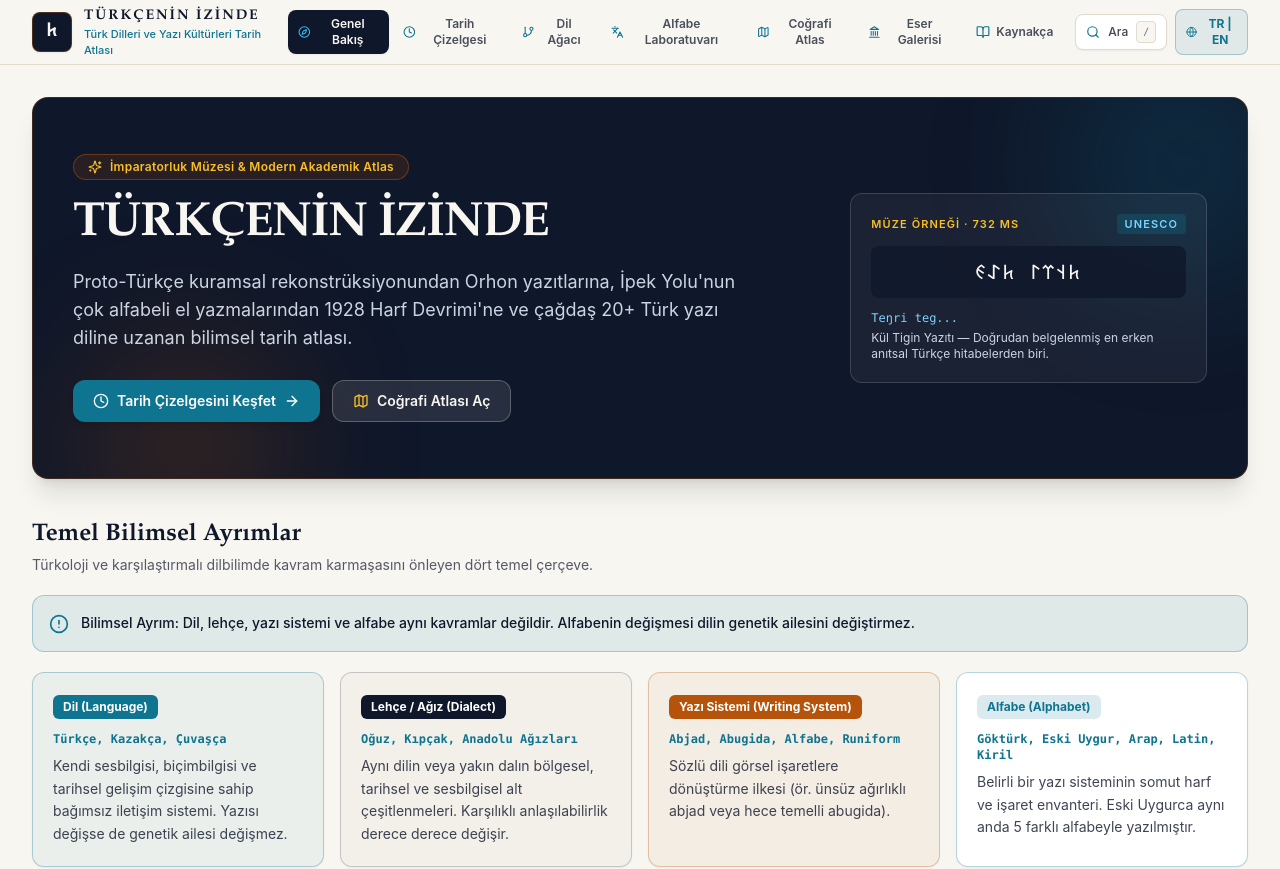
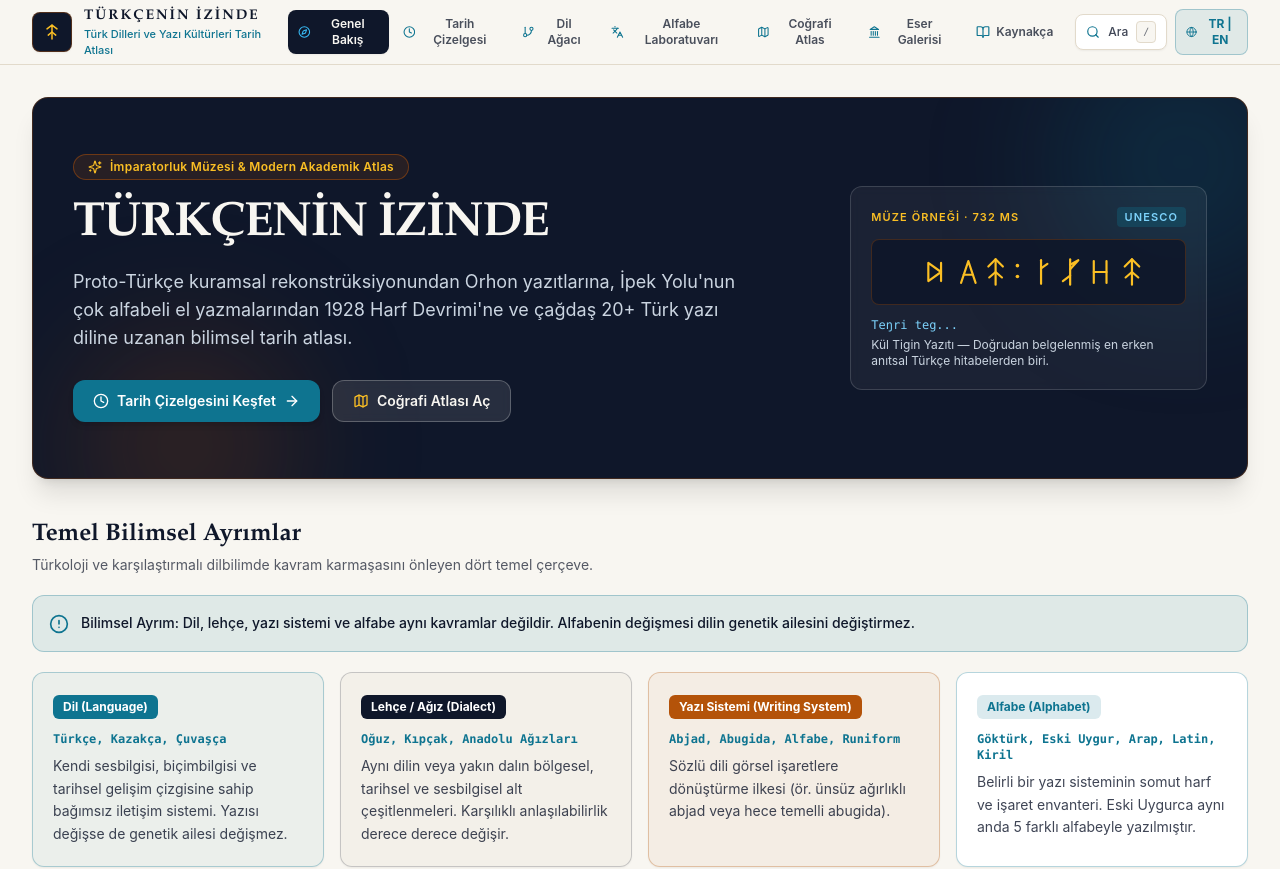
Before and after one commit to karargahprojecteal/turkcenin-izinde, a Next.js app: page / in a window 1280 px wide. Shown: the top 869 px of the page. Built offline with nearby package versions, Linux system fonts and the light colour scheme.

Commit message:
fix(ui): render crisp SVG vector glyphs for Orkhon specimens and emblem

```diff
--- a/src/components/MuseumHeader.tsx
+++ b/src/components/MuseumHeader.tsx
@@ -15,6 +15,7 @@ import {
   Globe,
 } from "lucide-react";
 import { Locale, UI_COPY } from "@/data/i18n";
+import { OrkhonEmblemSvg } from "./OrkhonVectorGlyphs";
 import { SectionId } from "./types";
 
 interface MuseumHeaderProps {
@@ -71,10 +72,8 @@ export function MuseumHeader({
             }}
             className="focus-museum flex items-center gap-3 rounded-lg text-left transition-opacity hover:opacity-85"
           >
-            <div className="flex h-10 w-10 shrink-0 items-center justify-center rounded-lg border border-[#b45309]/40 bg-[#0f172a] text-[#f8f6f1] shadow-sm">
-              <span className="font-serif text-lg font-bold tracking-wider text-[#f8f6f1]">
-                𐱅
-              </span>
+            <div className="flex h-10 w-10 shrink-0 items-center justify-center rounded-lg border border-[#b45309]/40 bg-[#0f172a] text-[#fbbf24] shadow-sm">
+              <OrkhonEmblemSvg className="h-5 w-5" />
             </div>
             <div className="hidden sm:block">
               <div className="font-serif text-sm font-bold tracking-[0.14em] text-[#0f172a]">
--- /dev/null
+++ b/src/components/OrkhonVectorGlyphs.tsx
@@ -0,0 +1,87 @@
+import React from "react";
+
+/**
+ * Vector SVG representations of Old Turkic (Orkhon) runiform epigraphy
+ * so key museum specimens render crisply regardless of local OS Unicode font support.
+ */
+export function OrkhonEmblemSvg({ className = "h-5 w-5" }: { className?: string }) {
+  // Stylized Orkhon t² (𐱅) / runiform museum monogram
+  return (
+    <svg
+      viewBox="0 0 32 32"
+      fill="none"
+      stroke="currentColor"
+      strokeWidth="2.4"
+      strokeLinecap="round"
+      strokeLinejoin="round"
+      className={className}
+      aria-hidden="true"
+    >
+      <path d="M16 5v22" />
+      <path d="M8 11l8-6 8 6" />
+      <path d="M10 21l6-5 6 5" />
+    </svg>
+  );
+}
+
+export function OrkhonTengriTegSvg({ className = "h-10 w-full" }: { className?: string }) {
+  // Authentic right-to-left Orkhon runiform strokes for: 𐱅𐰭𐰼𐰃 𐱅𐰀𐰏 (Teŋri teg)
+  return (
+    <svg
+      viewBox="0 0 280 44"
+      fill="none"
+      stroke="currentColor"
+      strokeWidth="2.4"
+      strokeLinecap="round"
+      strokeLinejoin="round"
+      className={className}
+      role="img"
+      aria-label="Orkhon Runiform: Teŋri teg (𐱅𐰭𐰼𐰃 𐱅𐰀𐰏)"
+    >
+      {/* Right-to-left: t² (𐱅) */}
+      <g transform="translate(242, 6)">
+        <path d="M12 2v28" />
+        <path d="M4 10l8-8 8 8" />
+        <path d="M5 22l7-6 7 6" />
+      </g>
+      {/* ŋ (𐰭) */}
+      <g transform="translate(208, 6)">
+        <path d="M4 4v24" />
+        <path d="M4 16h14" />
+        <path d="M18 4v24" />
+      </g>
+      {/* r² (𐰼) */}
+      <g transform="translate(174, 6)">
+        <path d="M12 2v28" />
+        <path d="M12 8l9-5-9 10" />
+        <path d="M12 20l-8 6" />
+      </g>
+      {/* i (𐰃) */}
+      <g transform="translate(144, 6)">
+        <path d="M10 3v26" />
+        <path d="M10 12l7-5" />
+      </g>
+      {/* Word divider colon (:) */}
+      <g fill="currentColor" stroke="none">
+        <circle cx="128" cy="15" r="2" />
+        <circle cx="128" cy="27" r="2" />
+      </g>
+      {/* t² (𐱅) */}
+      <g transform="translate(92, 6)">
+        <path d="M12 2v28" />
+        <path d="M4 10l8-8 8 8" />
+        <path d="M5 22l7-6 7 6" />
+      </g>
+      {/* a/e (𐰀) */}
+      <g transform="translate(60, 6)">
+        <path d="M6 28L14 4l8 24" />
+        <path d="M9 19h10" />
+      </g>
+      {/* g² (𐰏) */}
+      <g transform="translate(24, 6)">
+        <path d="M6 6v20l14-10L6 6z" />
+        <path d="M20 6v20" />
+      </g>
+    </svg>
+  );
+}
--- a/src/components/OverviewSection.tsx
+++ b/src/components/OverviewSection.tsx
@@ -19,6 +19,7 @@ import { TURKIC_BRANCHES } from "@/data/languageFamily";
 import { ALPHABET_SYSTEMS } from "@/data/alphabets";
 import { HISTORICAL_ARTIFACTS } from "@/data/artifacts";
 import { ACADEMIC_SOURCES } from "@/data/bibliography";
+import { OrkhonTengriTegSvg } from "./OrkhonVectorGlyphs";
 import { SectionId } from "./types";
 
 interface OverviewSectionProps {
@@ -231,11 +232,8 @@ export function OverviewSection({ locale, onNavigate }: OverviewSectionProps) {
                 UNESCO
               </span>
             </div>
-            <div
-              dir="rtl"
-              className="my-3 rounded-lg bg-[#0f172a]/80 p-3 text-center font-mono text-xl tracking-widest text-[#f8f6f1]"
-            >
-              𐱅𐰭𐰼𐰃 𐱅𐰀𐰏
+            <div className="my-3 rounded-lg border border-[#b45309]/30 bg-[#0f172a]/85 px-3 py-3 text-[#fbbf24]">
+              <OrkhonTengriTegSvg className="h-10 w-full" />
             </div>
             <div className="space-y-1 text-xs text-[#cbd5e1]">
               <p className="font-mono text-[#7dd3fc]">Teŋri teg...</p>
```
